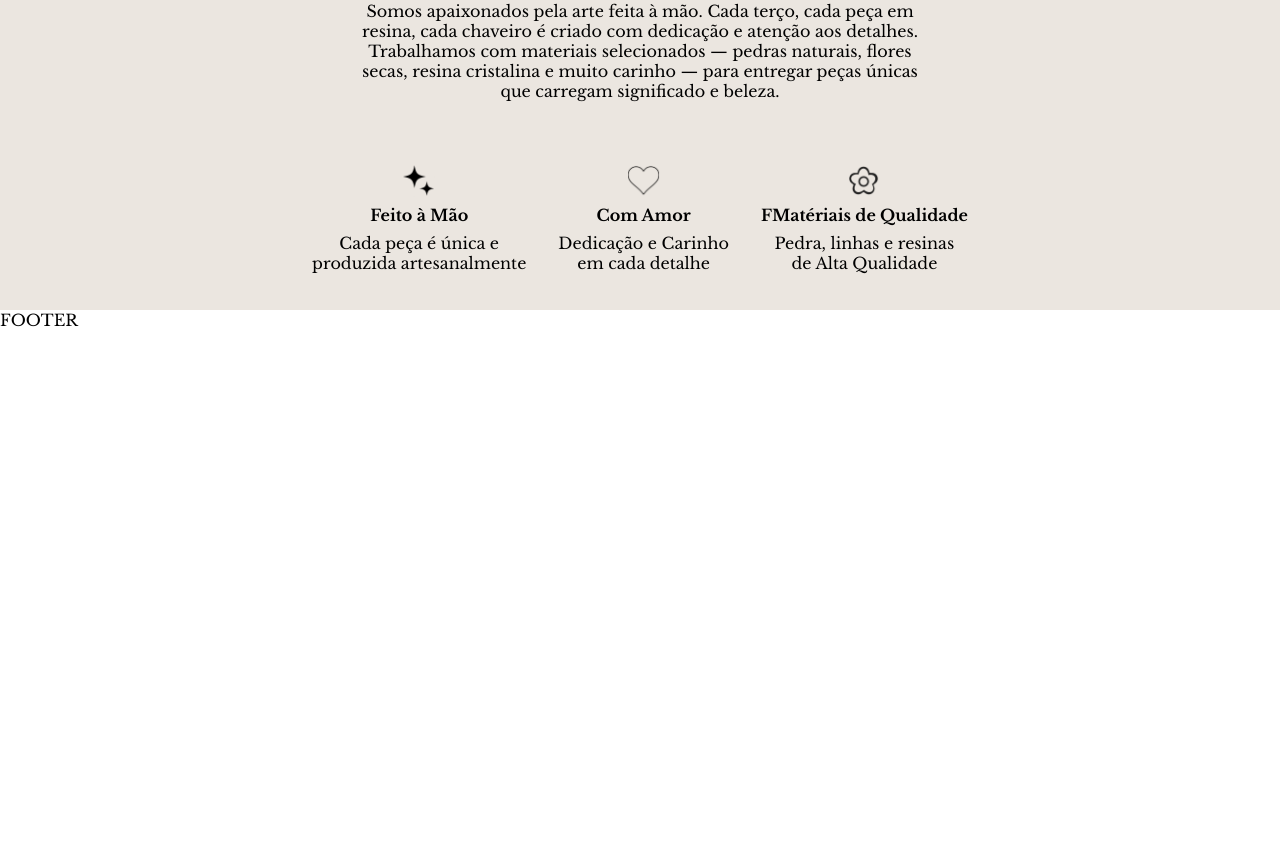
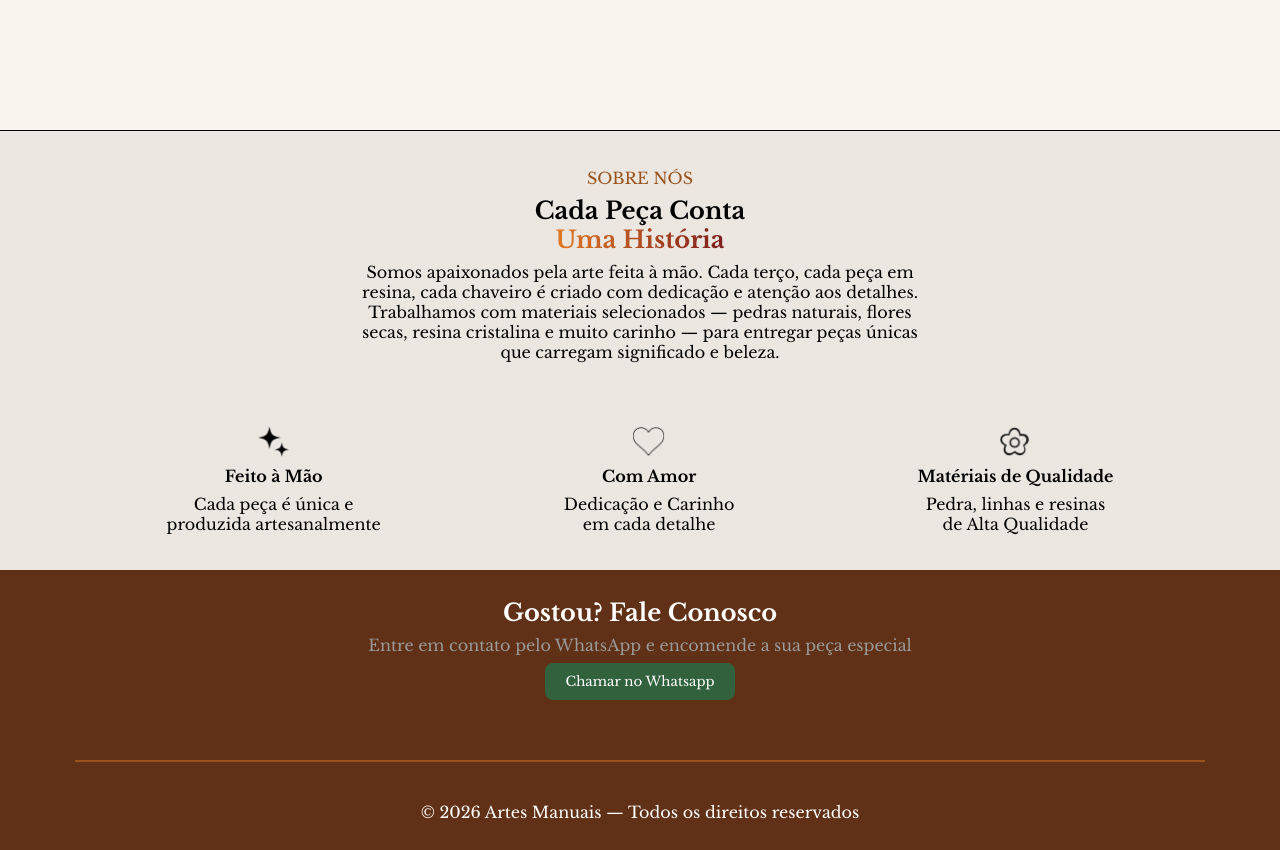
Before and after one commit to Leonardo-44/Mini_loja_artesManuais, a React (Vite) app: page / in a window 1280 px wide. Shown: the part 900-1750 px from the top of the page. Before the commit the page ends 1230 px from the top, so only its background shows below. Built offline with nearby package versions, Linux system fonts and the light colour scheme.

Commit message:
terceiro commit

```diff
--- a/src/App.css
+++ b/src/App.css
@@ -68,6 +68,7 @@
 /*Botões*/
 
 .btn-primary{
+    width: fit-content;
     background: var(--bg-secondary-btn);
     color: var(--color-tertiary-font);
     border: none;
--- a/src/components/About/About.css
+++ b/src/components/About/About.css
@@ -1,6 +1,7 @@
 .about {
   height: 55vh;
   background-color: var(--bg-hero-about);
+  border-top: 0.5px solid  #000;
 }
 
 .destaque {
--- a/src/components/About/About.tsx
+++ b/src/components/About/About.tsx
@@ -9,7 +9,7 @@ import Heart from "../../icons/heart.svg"
 function About() {
   return (
     <>
-      <div className="about d-flex jc-center alg-center fd-column">
+      <div className="about d-flex jc-center alg-center fd-column" id="about">
         <div className="txt-align d-flex fd-column gap8 margin-bottom">
           <p className="dstq-p">SOBRE NÓS</p>
           <h2>
@@ -28,7 +28,7 @@ function About() {
             que carregam significado e beleza.
           </p>
         </div>
-        <div className="d-flex gap32">
+        <div className="d-flex container jc-around">
           <div className="d-flex fd-column txt-align jc-center alg-center gap8">
             <img src={Star} alt="Star" width="32px" />
             <h4>Feito à Mão</h4>
@@ -47,7 +47,7 @@ function About() {
           </div>
           <div className="d-flex fd-column txt-align jc-center alg-center gap8">
             <img src={FLower} alt="Star" width="32px" />
-            <h4>FMatériais de Qualidade</h4>
+            <h4>Matériais de Qualidade</h4>
             <p>
              Pedra, linhas e resinas <br />
              de Alta Qualidade
--- a/src/components/Footer/Footer.css
+++ b/src/components/Footer/Footer.css
@@ -0,0 +1,18 @@
+.footer{
+    height: 35vh;
+    background-color: var(--bg-footer);
+}
+
+.fonte-branca{
+    color: var(--color-tertiary-font);
+}
+
+.fonte-cinza{
+    color: var(--color-seventh-font);
+}
+
+.separacao{
+    border: 1px solid var(--color-quartenary-font);
+    width: 100%;
+    margin:60px 0 40px 0;
+}
--- a/src/components/Footer/Footer.tsx
+++ b/src/components/Footer/Footer.tsx
@@ -1,12 +1,32 @@
-import './Footer.css'
-import '../../App.css'
+import "./Footer.css";
+import "../../App.css";
 
 function Footer() {
   return (
     <>
-        FOOTER
+      <div className="footer d-flex jc-center alg-center fd-column">
+        <div className="txt-align d-flex fd-column alg-center gap8">
+          <h2 className="fonte-branca">Gostou? Fale Conosco</h2>
+          <p className="fonte-cinza">
+            Entre em contato pelo WhatsApp e encomende a sua peça especial
+          </p>
+          <a
+            href="https://wa.me/5589999300439"
+            target="_blank"
+            rel="noopener noreferrer"
+          >
+            <button className="btn-primary">Chamar no Whatsapp</button>
+          </a>
+        </div>
+        <div className="container">
+          <div className="separacao"></div>
+        </div>
+        <p className="fonte-branca">
+          © 2026 Artes Manuais — Todos os direitos reservados
+        </p>
+      </div>
     </>
-  )
+  );
 }
 
 export default Footer;
--- a/src/components/Header/Header.tsx
+++ b/src/components/Header/Header.tsx
@@ -11,13 +11,19 @@ function Header() {
           </div>
           <div>
             <ul className="d-flex gap16 jc-center alg-center">
-              <a href="#produtos">
+              <a href="#products">
                 <li>Produtos</li>
               </a>
-              <a href="#sobre">
+              <a href="#about">
                 <li>Sobre</li>
               </a>
-              <button className="btn-primary">Contato</button>
+              <a
+                href="https://wa.me/5589999300439"
+                target="_blank"
+                rel="noopener noreferrer"
+              >
+                <button className="btn-primary">Contato</button>
+              </a>
             </ul>
           </div>
         </div>
--- a/src/components/Hero/Hero.tsx
+++ b/src/components/Hero/Hero.tsx
@@ -25,7 +25,14 @@ function Hero() {
 
           <div className="d-flex alg-center jc-center gap16">
             <button className="btn-secondary">Ver Produtos</button>
-            <button className="btn-primary">Fale Conosco</button>
+            <a
+              href="https://wa.me/5589999300439"
+              target="_blank"
+              rel="noopener noreferrer"
+            >
+              {" "}
+              <button className="btn-primary">Fale Conosco</button>
+            </a>
           </div>
         </div>
       </div>
--- a/src/components/Products/Products.css
+++ b/src/components/Products/Products.css
@@ -0,0 +1,4 @@
+.products{
+    height: 35vh;
+    background: var(--bg-products);
+}
--- a/src/components/Products/Products.tsx
+++ b/src/components/Products/Products.tsx
@@ -5,7 +5,9 @@ function Products() {
 
   return (
     <>
-        PRODUCTS
+        <div className='products'>
+
+        </div>
     </>
   )
 }
--- a/src/index.css
+++ b/src/index.css
@@ -21,3 +21,7 @@ a{
     text-decoration: none;
     color: inherit;
 }
+
+html{
+    scroll-behavior: smooth;
+}
```
